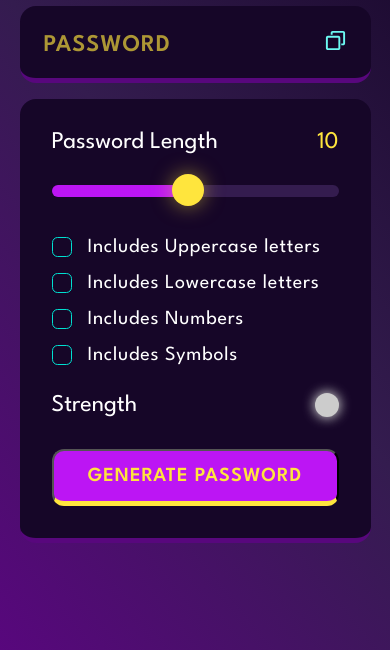
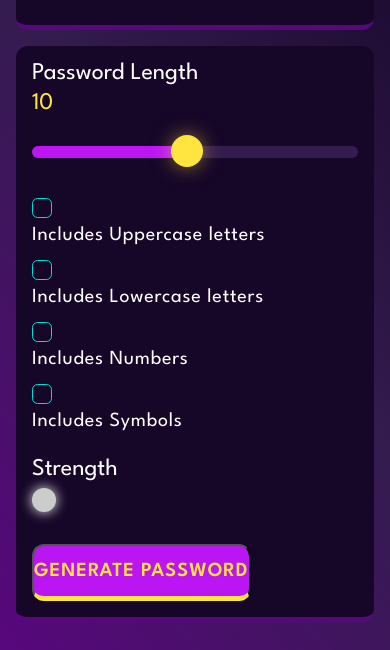
Before and after one commit to utkarshb756/password-generator-website-in-html-css-javascript, a plain HTML site: page index.html in a window 390 px wide. Shown: the part 194-844 px from the top of the page. Drawn offline with Linux system fonts and the light colour scheme.

Commit message:
Update style.css

```diff
--- a/style.css
+++ b/style.css
@@ -260,8 +260,8 @@ h1 {
 }
 
 
-/*Homework -> Explore below code */
-/* .slider::-moz-range-thumb {
+
+.slider::-moz-range-thumb {
     position: relative;
     z-index: 1;
     appearance: none;
@@ -277,4 +277,51 @@ h1 {
     outline: 2px solid var(--vb-yellow);
     background-color: var(--dk-violet);
     box-shadow: 0px 0px 25px 5px rgba(255, 229, 61, 0.80);
-  } */
+  }
+
+
+
+/* For screens smaller than 600px */
+@media (max-width: 600px) {
+    body {
+      padding: 1rem;
+    }
+
+    .container {
+      width: 100%;
+      max-width: none;
+    }
+
+    .length-container,
+    .strength-container,
+    .check {
+      flex-direction: column;
+      align-items: flex-start;
+      gap: 0.5rem;
+    }
+
+    .display-container,
+    .input-container {
+      border-radius: 0.75rem;
+      padding: 1rem;
+    }
+
+    .display-container button,
+    .generateButton {
+      width: auto;
+    }
+  }
+
+  /* For screens between 601px and 1024px */
+  @media (min-width: 601px) and (max-width: 1024px) {
+    .container {
+      width: 80%;
+    }
+  }
+
+  /* For screens larger than 1024px */
+  @media (min-width: 1025px) {
+    .container {
+      width: 90%;
+    }
+  }
```
